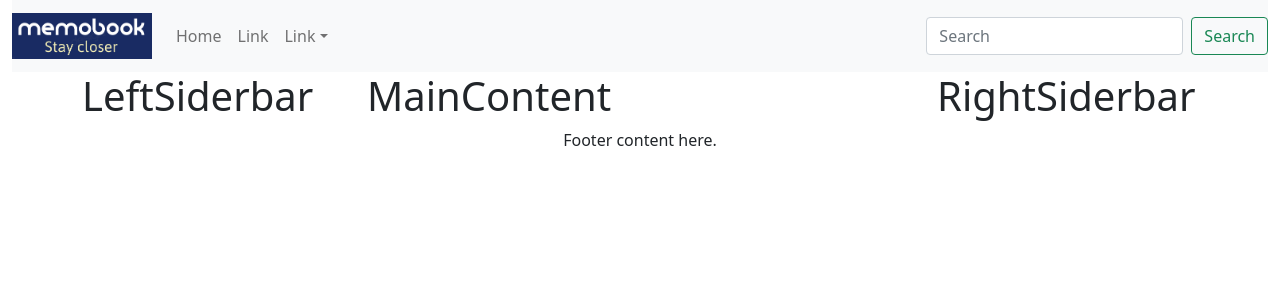
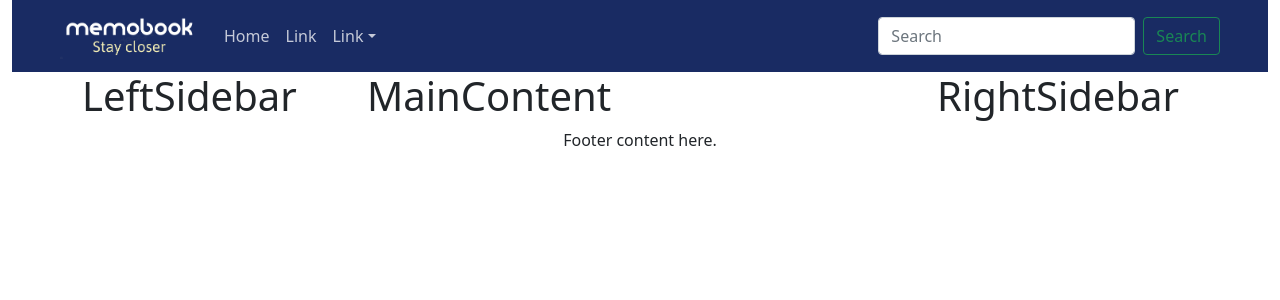
Before and after one commit to mak-alamin/memobook, a React (Create React App) app in the folder frontend/: page / in a window 1280 px wide. Shown: the top 300 px of the page. Built offline with nearby package versions, Linux system fonts and the light colour scheme.

Commit message:
added custom colors

```diff
--- a/frontend/src/App.css
+++ b/frontend/src/App.css
@@ -1,10 +1,17 @@
-.navbar {
-  background-color: #192b63;
+nav.navbar.navbar-expand-lg.navbar-light {
+  background: #192b63;
 }
 .navbar-brand {
   min-width: 40px;
   max-width: 140px;
 }
+.navbar-light .navbar-nav .nav-link {
+  color: rgb(255 255 255 / 75%);
+}
+.navbar-light .navbar-nav .nav-link:focus,
+.navbar-light .navbar-nav .nav-link:hover {
+  color: rgb(255 255 255);
+}
 img {
   width: 100%;
 }
--- a/frontend/src/Layout/Header/Header.js
+++ b/frontend/src/Layout/Header/Header.js
@@ -11,7 +11,8 @@ import logo from "../../assets/images/logo.png";
 
 function Header() {
   return (
-    <Navbar bg="light" expand="lg">
+    <header>
+    <Navbar expand="lg" className="px-5">
       <Navbar.Brand href="#">
         <img src={logo} alt="" srcset="" />
       </Navbar.Brand>
@@ -44,6 +45,7 @@ function Header() {
         </Form>
       </Navbar.Collapse>
     </Navbar>
+    </header>
   );
 }
 
--- a/frontend/src/Layout/LeftSidebar/LeftSidebar.js
+++ b/frontend/src/Layout/LeftSidebar/LeftSidebar.js
@@ -3,7 +3,7 @@ import React from "react";
 function LeftSidebar() {
   return (
     <div>
-      <h1>LeftSiderbar</h1>
+      <h1>LeftSidebar</h1>
     </div>
   );
 }
--- a/frontend/src/Layout/RightSidebar/RightSidebar.js
+++ b/frontend/src/Layout/RightSidebar/RightSidebar.js
@@ -3,7 +3,7 @@ import React from "react";
 function RightSidebar() {
   return (
     <div>
-      <h1>RightSiderbar</h1>
+      <h1>RightSidebar</h1>
     </div>
   );
 }
```
